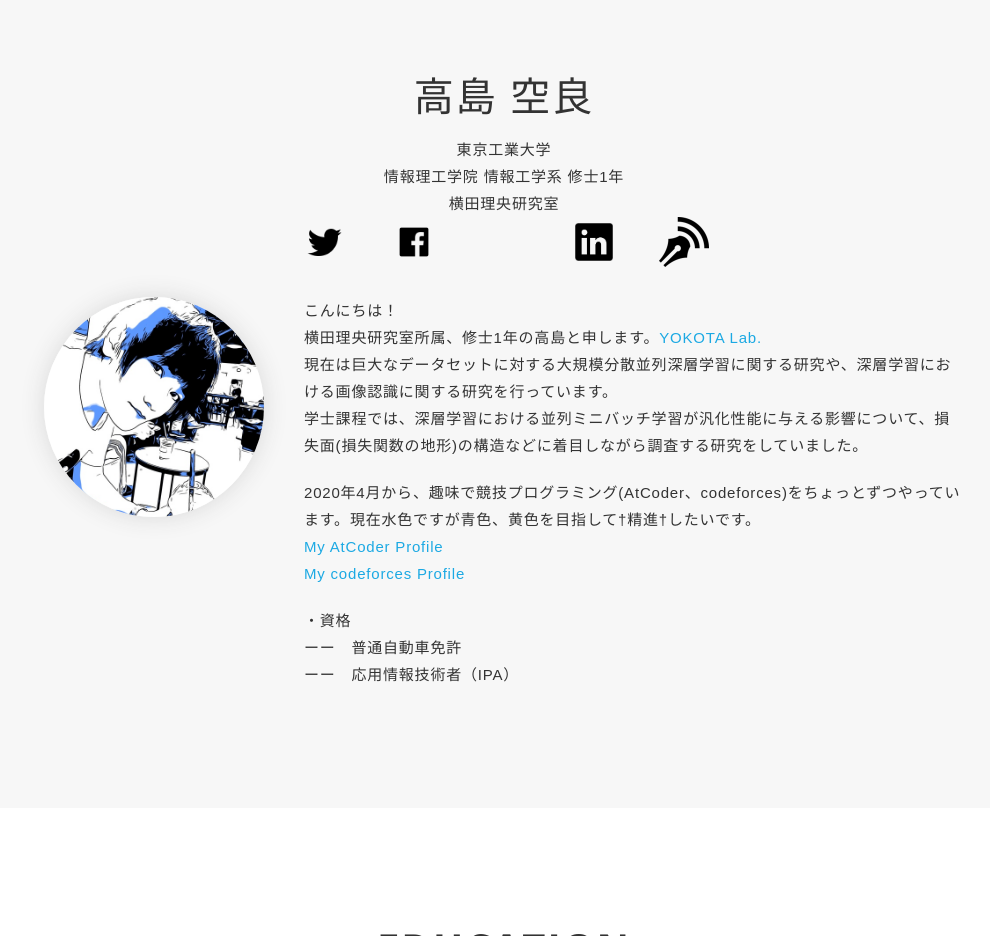
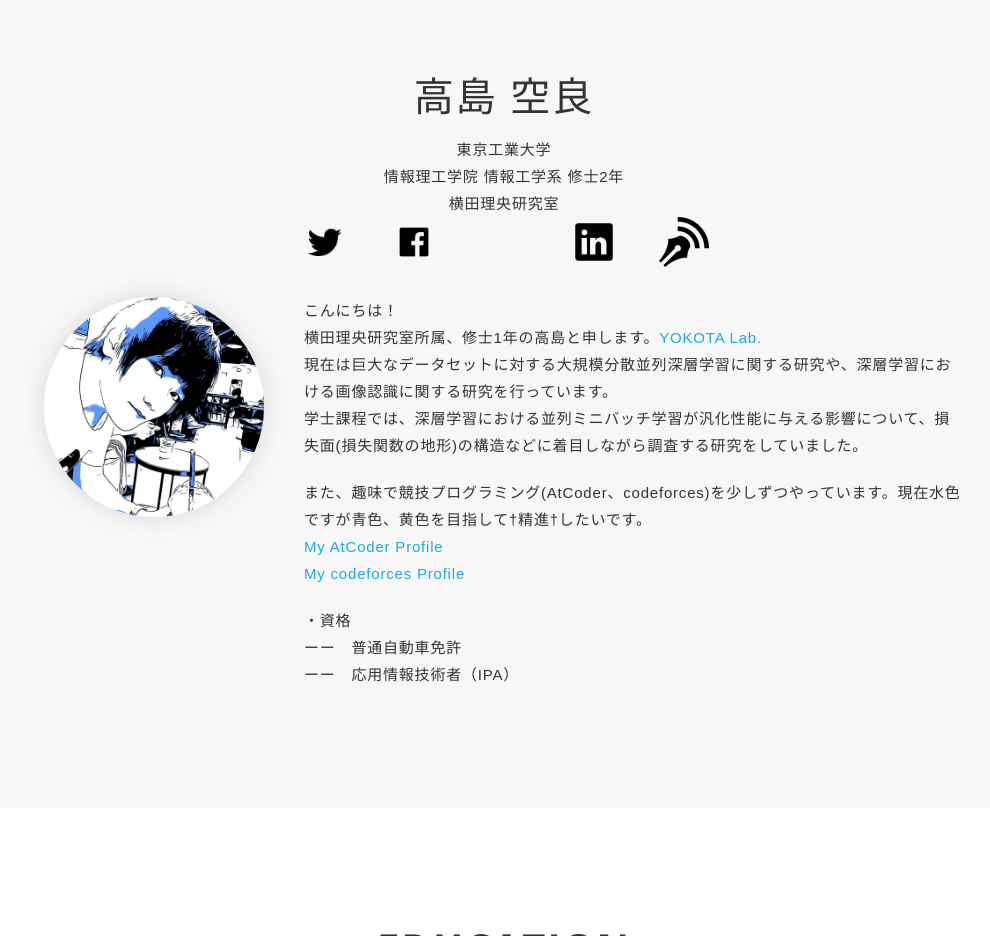
Before and after one commit to masora1030/soraemonpockt, a plain HTML site: page index.html in a window 1280 px wide. Shown: the part 820-1756 px from the top of the page, without its empty margins (136-1126 px from the left). Drawn offline with nearby package versions, Linux system fonts and the light colour scheme.

Commit message:
update update grade

```diff
--- a/index.html
+++ b/index.html
@@ -64,7 +64,7 @@
           <div class="section-lead">
             <p>
               東京工業大学<br>
-              情報理工学院 情報工学系 修士1年<br>
+              情報理工学院 情報工学系 修士2年<br>
               横田理央研究室
             </p>
             <div class="section-body contact">
@@ -105,7 +105,7 @@
                   学士課程では、深層学習における並列ミニバッチ学習が汎化性能に与える影響について、損失面(損失関数の地形)の構造などに着目しながら調査する研究をしていました。<br>
                 </p>
                 <p>
-                  2020年4月から、趣味で競技プログラミング(AtCoder、codeforces)をちょっとずつやっています。現在水色ですが青色、黄色を目指して†精進†したいです。<br>
+                  また、趣味で競技プログラミング(AtCoder、codeforces)を少しずつやっています。現在水色ですが青色、黄色を目指して†精進†したいです。<br>
                     <a href="https://atcoder.jp/users/Skygood" target="_blank">My AtCoder Profile</a><br>
 		                <a href="https://codeforces.com/profile/soraemonpockt" target="_blank">My codeforces Profile</a>
                 </p>
```
